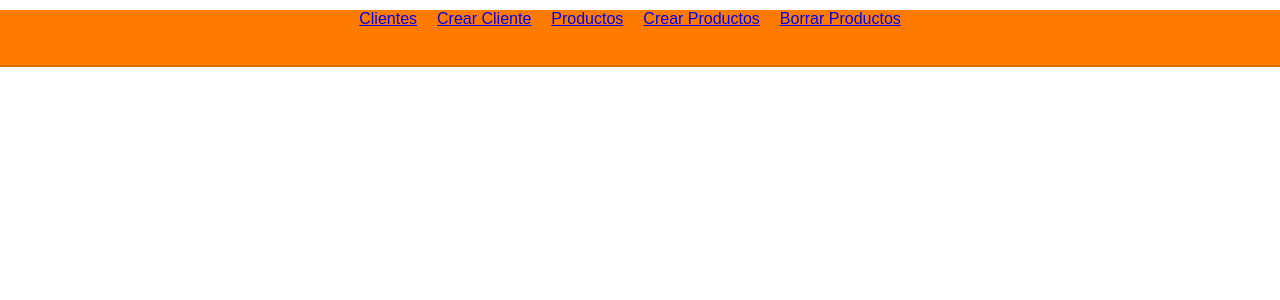
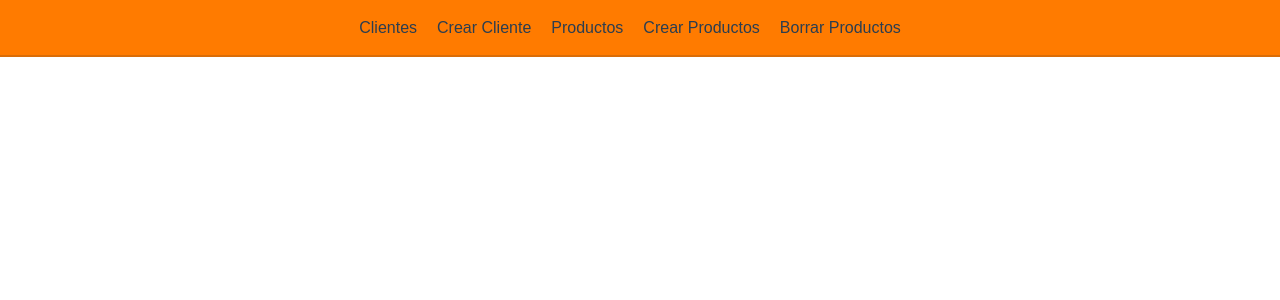
Before and after one commit to CarlosPorta77/ecommerce, a React (Create React App) app: page /productsDeleteAll/1 in a window 1280 px wide. Shown: the top 300 px of the page. Built offline with nearby package versions, Linux system fonts and the light colour scheme.

Commit message:
ad styles for header

```diff
--- a/src/Header/Header.css
+++ b/src/Header/Header.css
@@ -3,17 +3,29 @@
     width: 100%;
     background-color: #ff7b00;
     border-bottom: 2px solid #da6d07;
-    color:white;
+    position: fixed;
+    display: flex;
+    align-items:center;
+    justify-content: center;
 }
 
 .contenedor-rutas {
     display: flex;
     flex-direction: row;
-    align-items: center;
-    justify-content: center;
     margin: 10px;
 }
 
 .ruta {
     padding-right: 20px;
 }
+a {
+    color: #2c3e50;
+    text-decoration: none;
+    font-family: 'Nunito', sans-serif;
+
+}
+
+a:hover, a:active {
+    color: #ecf0f1;
+    transition: all 0.25s ease-in-out;
+}
```
